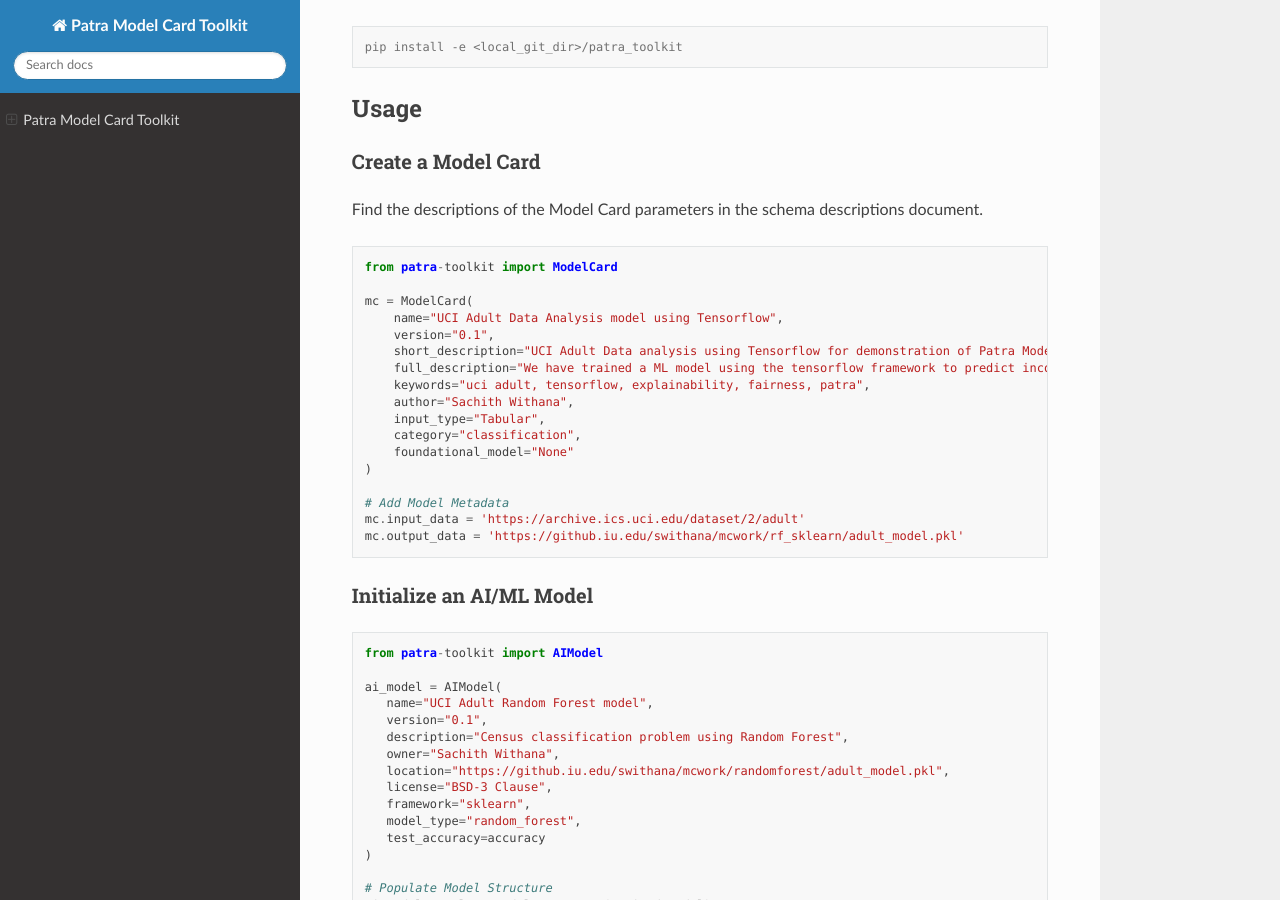
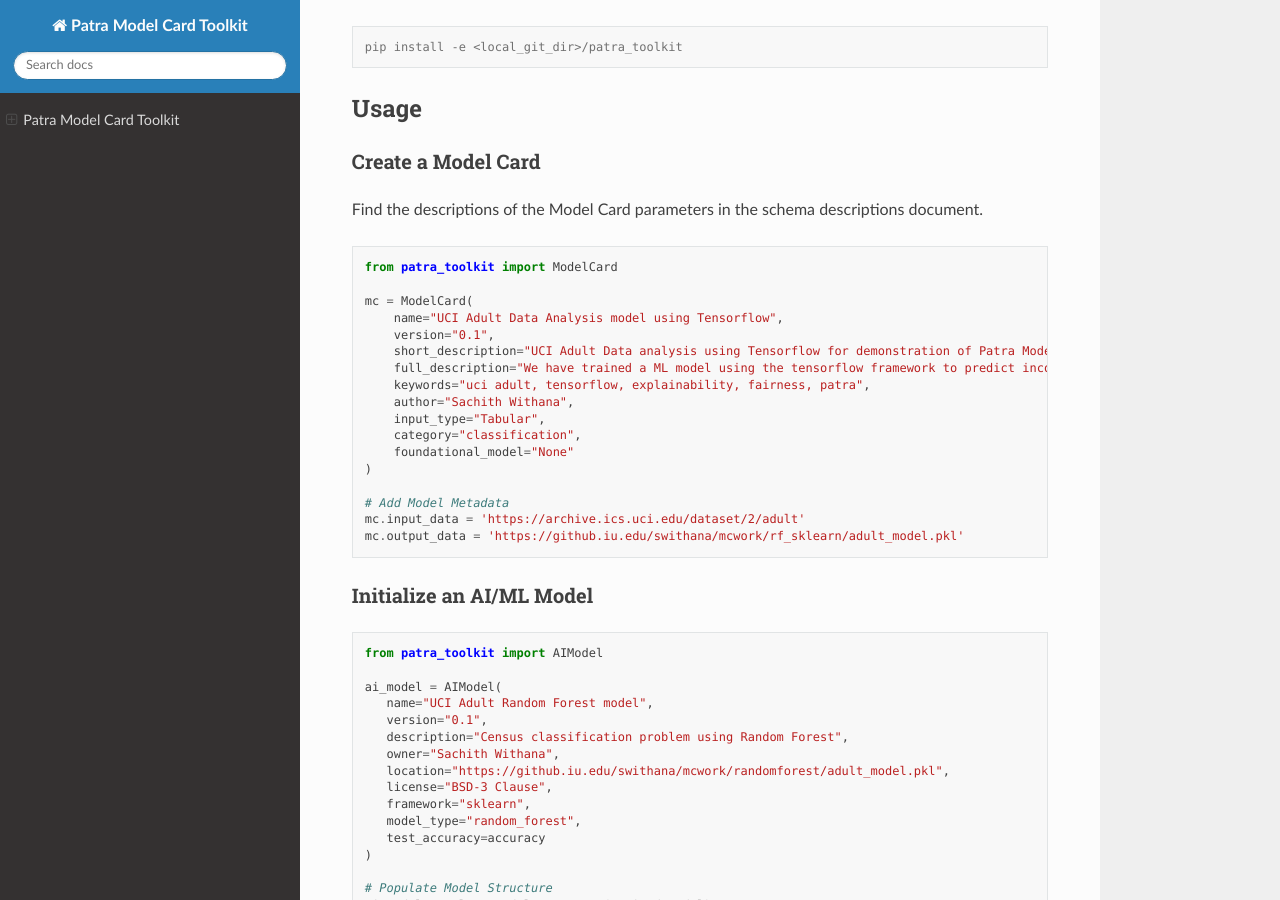
Before and after one commit to Data-to-Insight-Center/patra-toolkit, a Sphinx documentation site: the page built from docs/index.rst, in a window 1280 px wide and 900 px high, scrolled down 891 px. Built offline with Sphinx 7.4.7 and the Read the Docs theme 3.1.0, drawn with Linux system fonts in a browser that asks for light colours.

Commit message:
update package name

```diff
--- a/docs/index.rst
+++ b/docs/index.rst
@@ -49,7 +49,7 @@ Find the descriptions of the Model Card parameters in the schema descriptions do
 
 .. code-block:: python
 
-    from patra-toolkit import ModelCard
+    from patra_toolkit import ModelCard
 
     mc = ModelCard(
         name="UCI Adult Data Analysis model using Tensorflow",
@@ -72,7 +72,7 @@ Initialize an AI/ML Model
 
 .. code-block:: python
 
-    from patra-toolkit import AIModel
+    from patra_toolkit import AIModel
 
     ai_model = AIModel(
        name="UCI Adult Random Forest model",
```
Also changed, not shown: README.md (+2 -2 lines).
